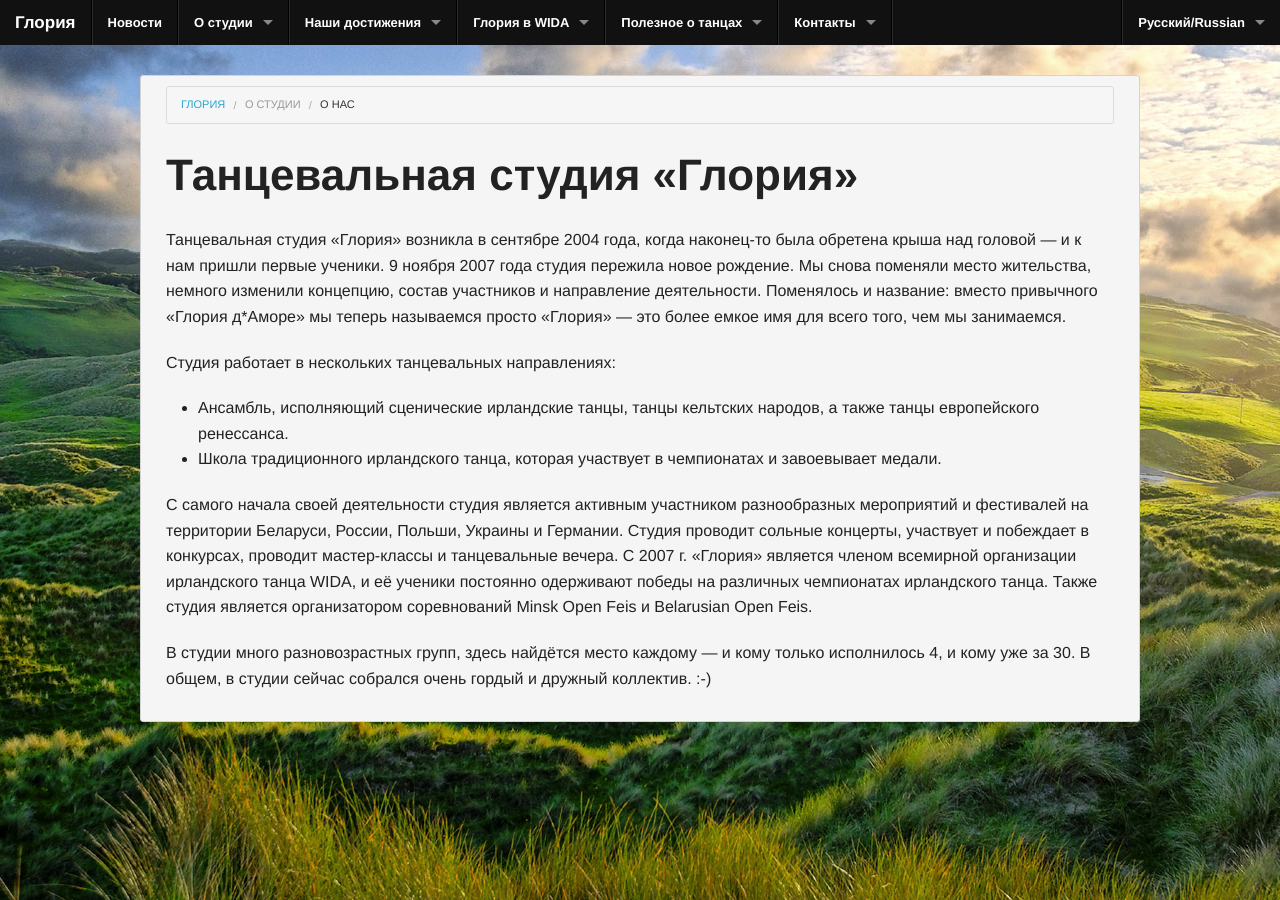
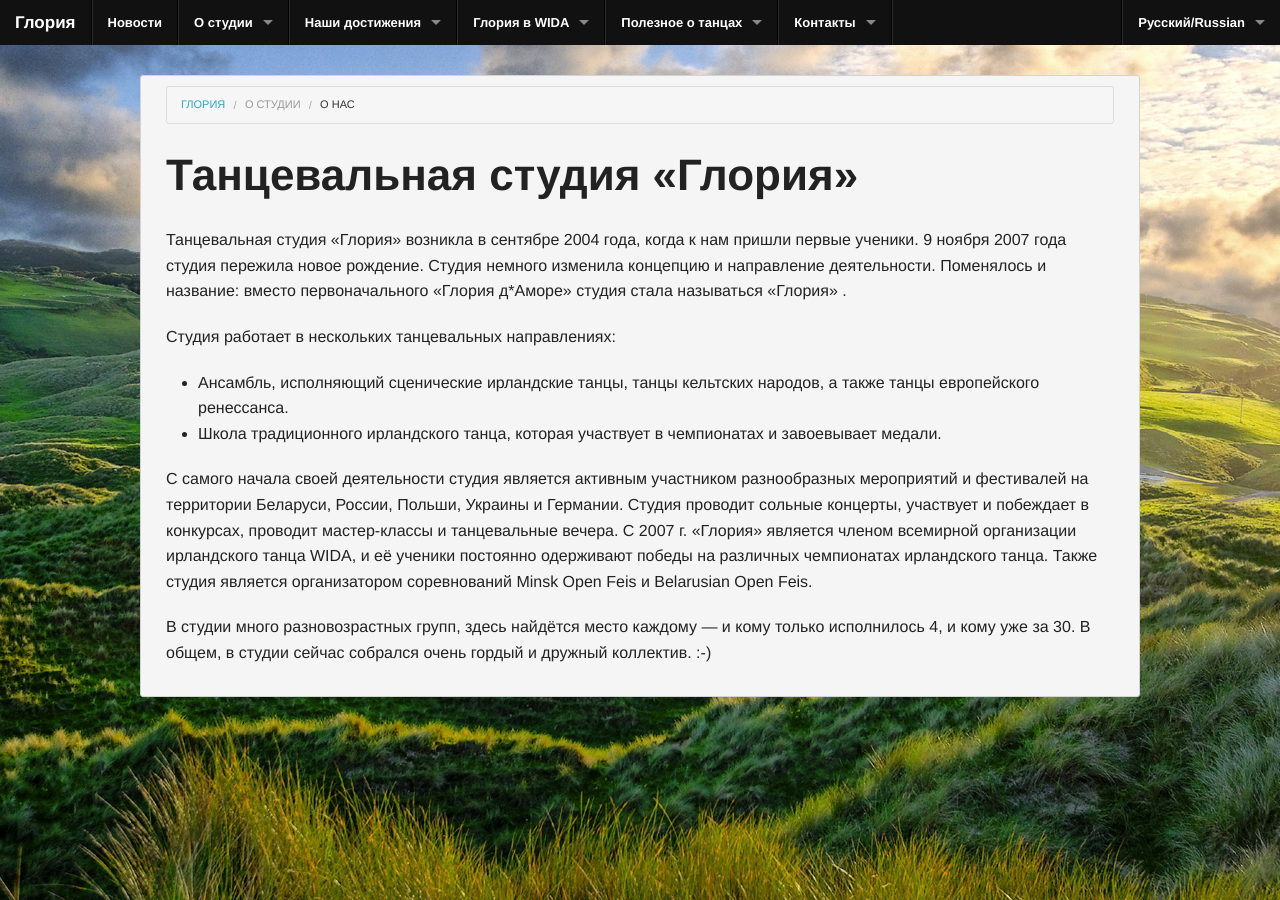
Before and after one commit to gloria-studio/gloria-studio.github.io, a Jekyll site: the page built from about/about/index.md, in a window 1280 px wide. Built offline with Jekyll 4.4.1, drawn with Linux system fonts in a browser that asks for light colours.

Commit message:
Update index.md

```diff
--- a/about/about/index.md
+++ b/about/about/index.md
@@ -9,12 +9,8 @@ published: true
 # Танцевальная студия «Глория»
 
 Танцевальная студия «Глория» возникла в сентябре 2004 года, когда
-наконец-то была обретена крыша над головой&nbsp;--- и к нам пришли первые
-ученики. 9 ноября 2007 года студия пережила новое рождение. Мы снова
-поменяли место жительства, немного изменили концепцию, состав
-участников и направление деятельности. Поменялось и название: вместо
-привычного «Глория д\*Аморе» мы теперь называемся просто &laquo;Глория&raquo;&nbsp;--- это
-более емкое имя для всего того, чем мы занимаемся.
+к нам пришли первые ученики. 9 ноября 2007 года студия пережила новое рождение. Студия немного изменила  концепцию и направление деятельности. Поменялось и название: вместо
+первоначального «Глория д\*Аморе» студия стала называться &laquo;Глория&raquo;&nbsp;.
 
 Студия работает в нескольких танцевальных направлениях:
 
```
